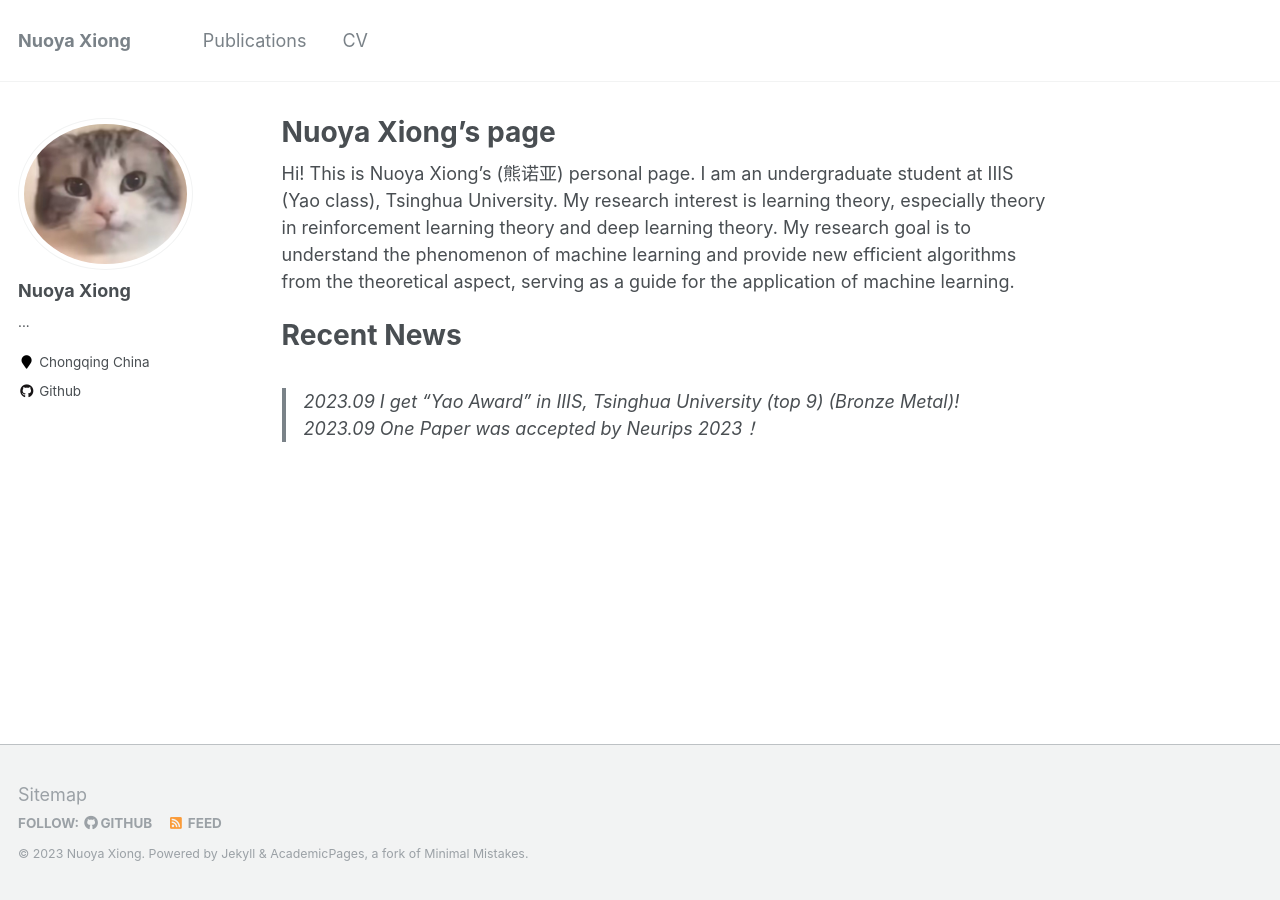
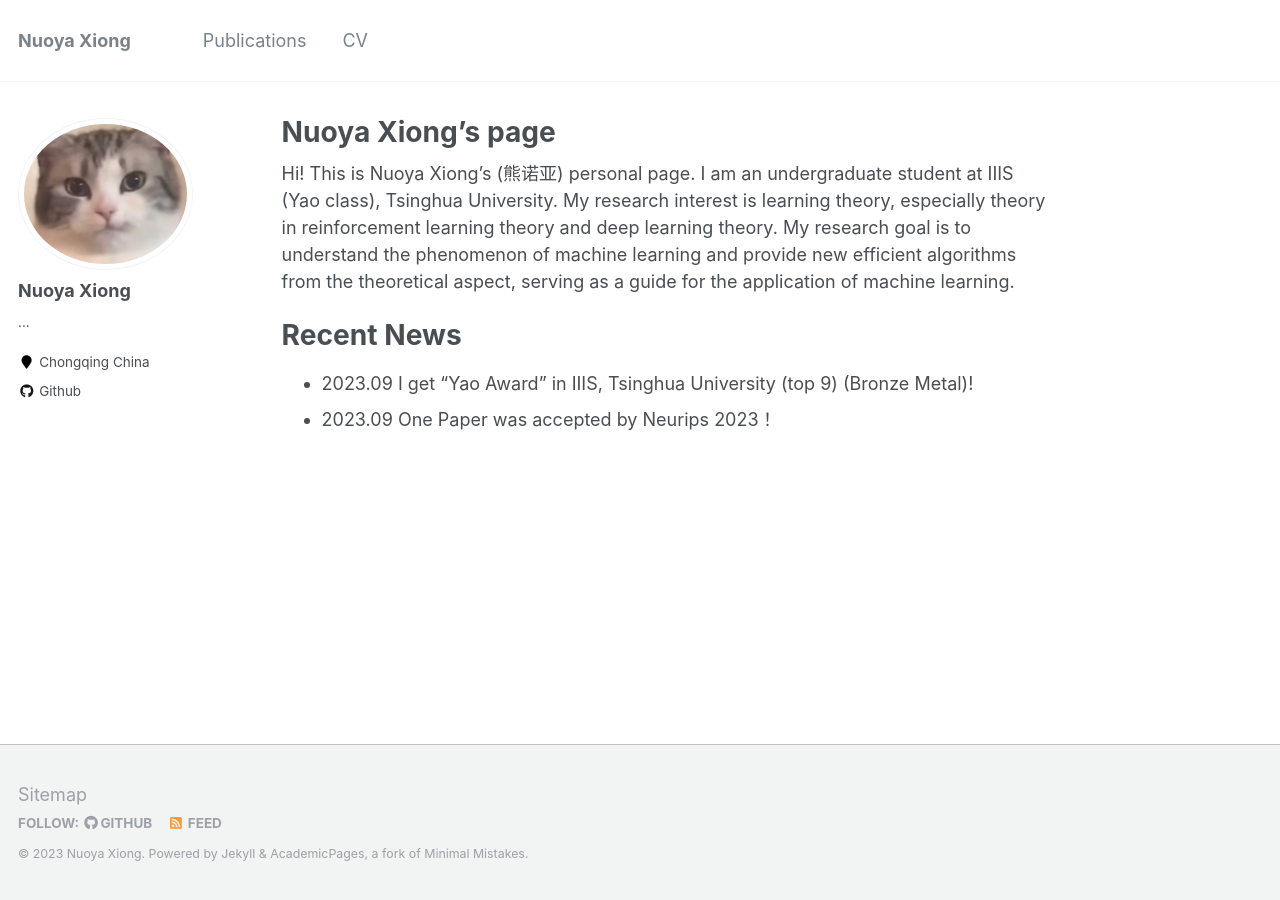
Before and after one commit to xiongny/xiongny.github.io, a Jekyll site: the page built from _pages/about.md, in a window 1280 px wide. Built offline with Jekyll 4.4.1, drawn with Linux system fonts in a browser that asks for light colours; a file with an impossible date is left out.

```diff
--- a/_pages/about.md
+++ b/_pages/about.md
@@ -11,5 +11,5 @@ redirect_from:
 Hi! This is Nuoya Xiong's (熊诺亚) personal page. I am an undergraduate student at IIIS (Yao class), Tsinghua University. My research interest is learning theory, especially theory in reinforcement learning theory and deep learning theory. My research goal is to understand the phenomenon of machine learning and provide new efficient algorithms from the theoretical aspect, serving as a guide for the application of machine learning.
 
 # Recent News
-> 2023.09 I get "Yao Award" in IIIS, Tsinghua University (top 9) (Bronze Metal)!
-> 2023.09 One Paper was accepted by Neurips 2023！
+* 2023.09 I get "Yao Award" in IIIS, Tsinghua University (top 9) (Bronze Metal)!
+* 2023.09 One Paper was accepted by Neurips 2023！
```
